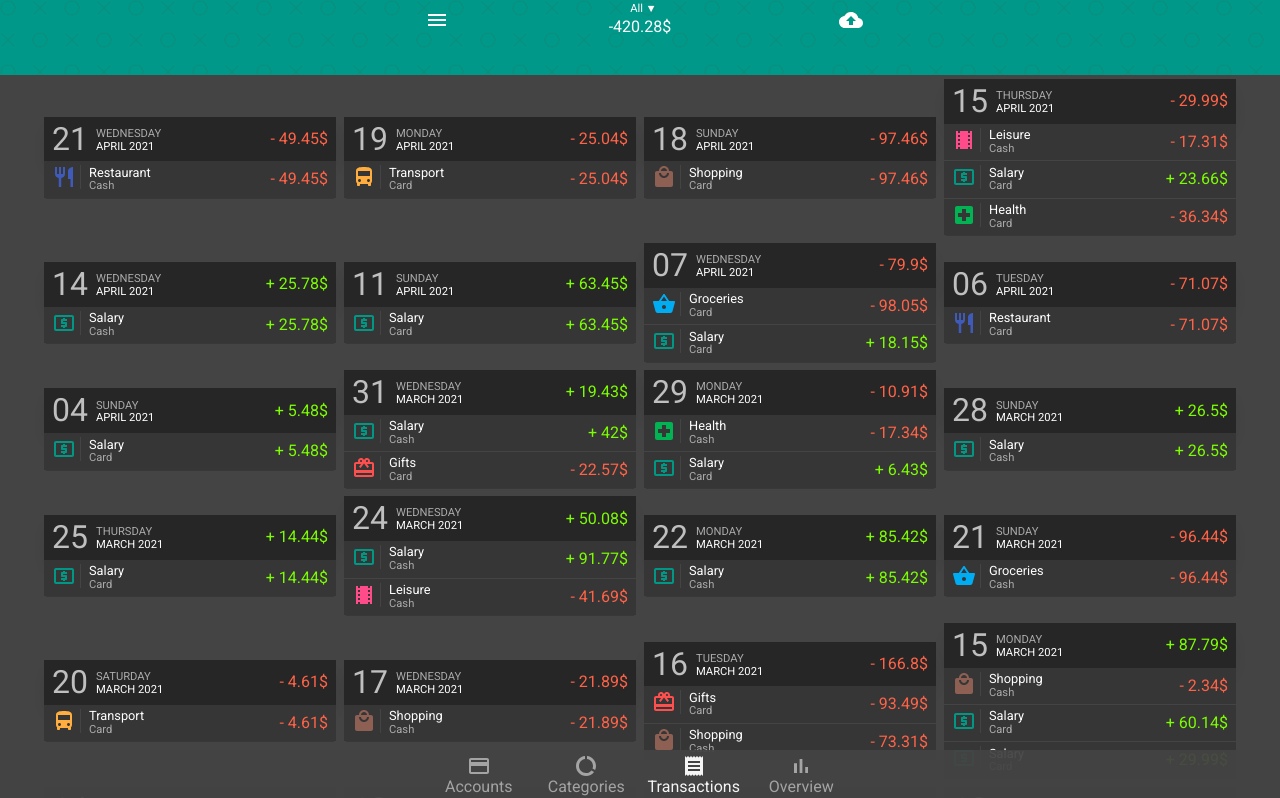
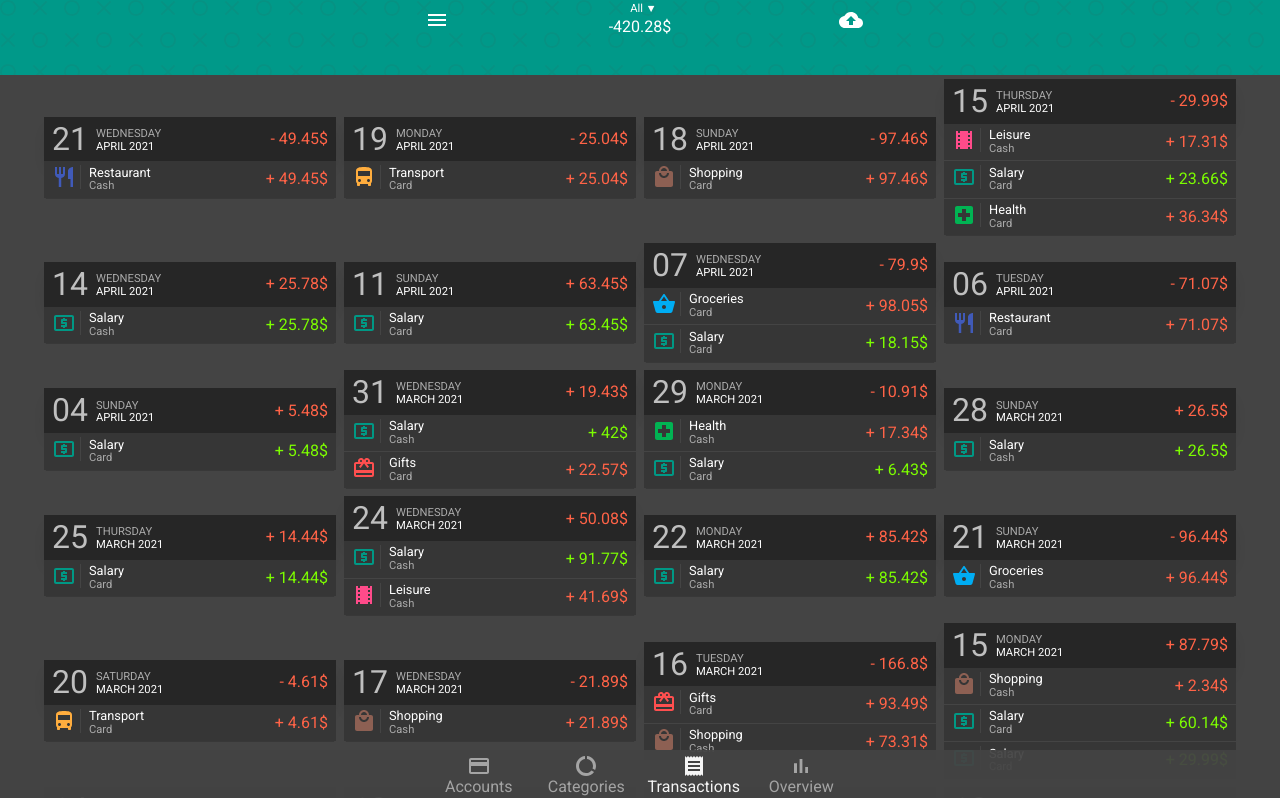
Before and after one commit to async-devil/react-updated, a React (Create React App) app: page / in a window 1280 px wide. Shown: the top 798 px of the page. Built offline with nearby package versions, Linux system fonts and the light colour scheme.

Commit message:
feat: fix 0 amount bug and prepared for refactoring

```diff
--- a/src/components/Transaction/TransactionDate/TransactionDate.styles.ts
+++ b/src/components/Transaction/TransactionDate/TransactionDate.styles.ts
@@ -1,4 +1,5 @@
 import styled, { css } from "styled-components";
+
 import { ThemeType } from "../../../Theme/Theme";
 
 export const TransactionItemDate = styled.time<{ theme: ThemeType }>`
@@ -40,15 +41,22 @@ export const DateValue = styled.span<{ textDay?: boolean; theme: ThemeType }>`
 		`}
 `;
 
-export const DateSum = styled.div<{ theme: ThemeType; isPositive: boolean }>`
+export const DateSum = styled.div<{ theme: ThemeType; sum: number }>`
 	color: ${(props) => props.theme.colors.text.expense};
 	font-size: ${(props) => props.theme.fontSizes.preLarge};
 
-	${(props) =>
-		props.isPositive &&
-		css`
-			color: ${(props) => props.theme.colors.text.income};
-		`}
+	${(props) => {
+		if (props.sum === 0) {
+			return css`
+				color: ${(props) => props.theme.colors.text.secondary};
+			`;
+		}
+		if (props.sum > 0) {
+			css`
+				color: ${(props) => props.theme.colors.text.income};
+			`;
+		}
+	}}
 
 	display: inline-flex;
 	align-items: center;
--- a/src/components/Transaction/TransactionDate/TransactionDate.tsx
+++ b/src/components/Transaction/TransactionDate/TransactionDate.tsx
@@ -1,4 +1,3 @@
-import currency from "currency.js";
 import {
 	TransactionItemDate,
 	DayNumber,
@@ -24,9 +23,9 @@ const TransactionDate = ({ date, sum }: { date: Date; sum: number }) => {
 					<DateValue className="transaction-item_date_text-month-and-year">{`${month} ${year}`}</DateValue>
 				</DateWrapper>
 			</div>
-			<DateSum isPositive={sum >= 0}>
-				{currency(sum).value.toString()[0] === "-" ? "- " : "+ "}
-				{currency(sum).value.toString().replace("-", "")}$
+			<DateSum sum={sum}>
+				{sum >= 0 ? "+ " : "- "}
+				{sum.toString().replace("-", "")}$
 			</DateSum>
 		</TransactionItemDate>
 	);
--- a/src/components/Transaction/TransactionItem/TransactionItem.styles.ts
+++ b/src/components/Transaction/TransactionItem/TransactionItem.styles.ts
@@ -1,4 +1,5 @@
 import styled, { css } from "styled-components";
+
 import { ThemeType } from "../../../Theme/Theme";
 
 export const TransactionItemArticle = styled.div<{ theme: ThemeType }>`
@@ -45,15 +46,22 @@ export const TransactionCategoryValue = styled.span<{ paymentMethod?: boolean; t
 		`}
 `;
 
-export const TransactionAmmount = styled.div<{ income?: boolean }>`
+export const TransactionAmmount = styled.div<{ amount: number; income?: boolean }>`
 	color: ${(props) => props.theme.colors.text.expense};
 	font-size: ${(props) => props.theme.fontSizes.preLarge};
 
-	${(props) =>
-		props.income &&
-		css`
-			color: ${(props) => props.theme.colors.text.income};
-		`}
+	${(props) => {
+		if (props.amount === 0) {
+			return css`
+				color: ${(props) => props.theme.colors.text.secondary};
+			`;
+		}
+		if (props.income) {
+			return css`
+				color: ${(props) => props.theme.colors.text.income};
+			`;
+		}
+	}}
 
 	display: flex;
 	align-items: center;
--- a/src/components/Transaction/TransactionItem/TransactionItem.tsx
+++ b/src/components/Transaction/TransactionItem/TransactionItem.tsx
@@ -1,4 +1,4 @@
-import Transaction from "../../../Transaction/Transaction";
+import Transaction, { TransactionDetails } from "../../../Transaction/Transaction";
 import TransactionController from "../TransactionController/TransactionController";
 import {
 	TransactionItemArticle,
@@ -19,9 +19,7 @@ const TransactionItem = (props: {
 		};
 		open: (id: string) => void;
 		close: () => void;
-		changeTitleHandler: (eventValue: string, id: string) => void;
-		changeAmountHandler: (eventValue: string, id: string) => void;
-		changeDateHandler: (eventValue: Date, id: string) => void;
+		save: (transaction: TransactionDetails) => void;
 	};
 }) => {
 	return (
@@ -52,10 +50,11 @@ const TransactionItem = (props: {
 				</TransactionInfo>
 				<TransactionAmmount
 					className="transaction-item__description_details"
+					amount={props.transaction.details.amount}
 					income={props.transaction.details.type === "Income"}
 				>
 					<p>
-						{props.transaction.details.type === "Income" ? "+ " : "- "}
+						{props.transaction.details.amount >= 0 ? "+ " : "- "}
 						{props.transaction.details.amount}$
 					</p>
 				</TransactionAmmount>
@@ -66,9 +65,7 @@ const TransactionItem = (props: {
 						transaction={props.transaction}
 						close={props.transactionController.close}
 						deleteTransaction={props.deleteTransaction}
-						changeTitleHandler={props.transactionController.changeTitleHandler}
-						changeAmountHandler={props.transactionController.changeAmountHandler}
-						changeDateHandler={props.transactionController.changeDateHandler}
+						saveTransaction={props.transactionController.save}
 					/>
 				)}
 		</TransactionItemArticle>
```
Also changed, not shown: src/components/Transaction/TransactionGroup/TransactionGroup.tsx (+5 -6 lines).
